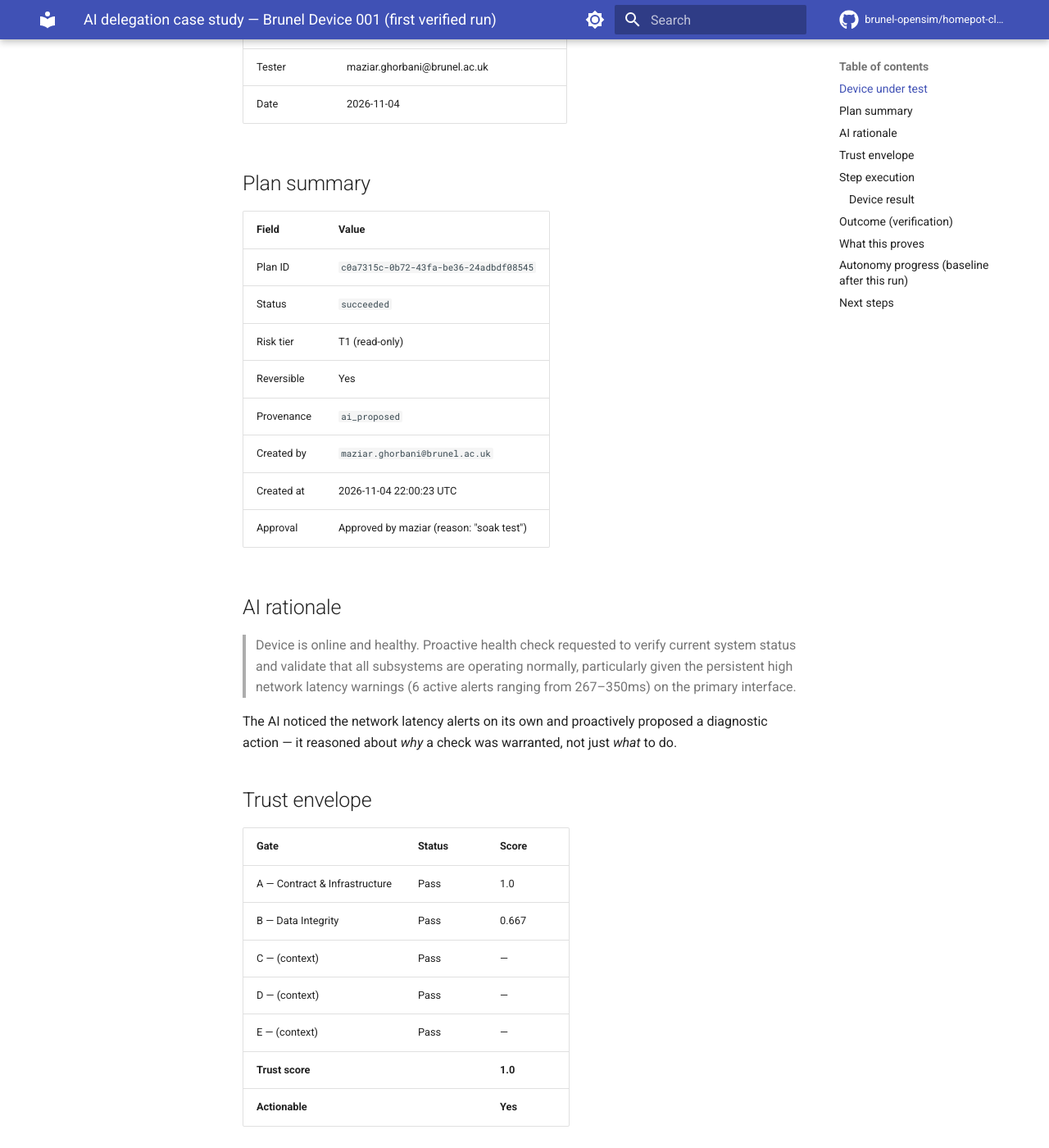
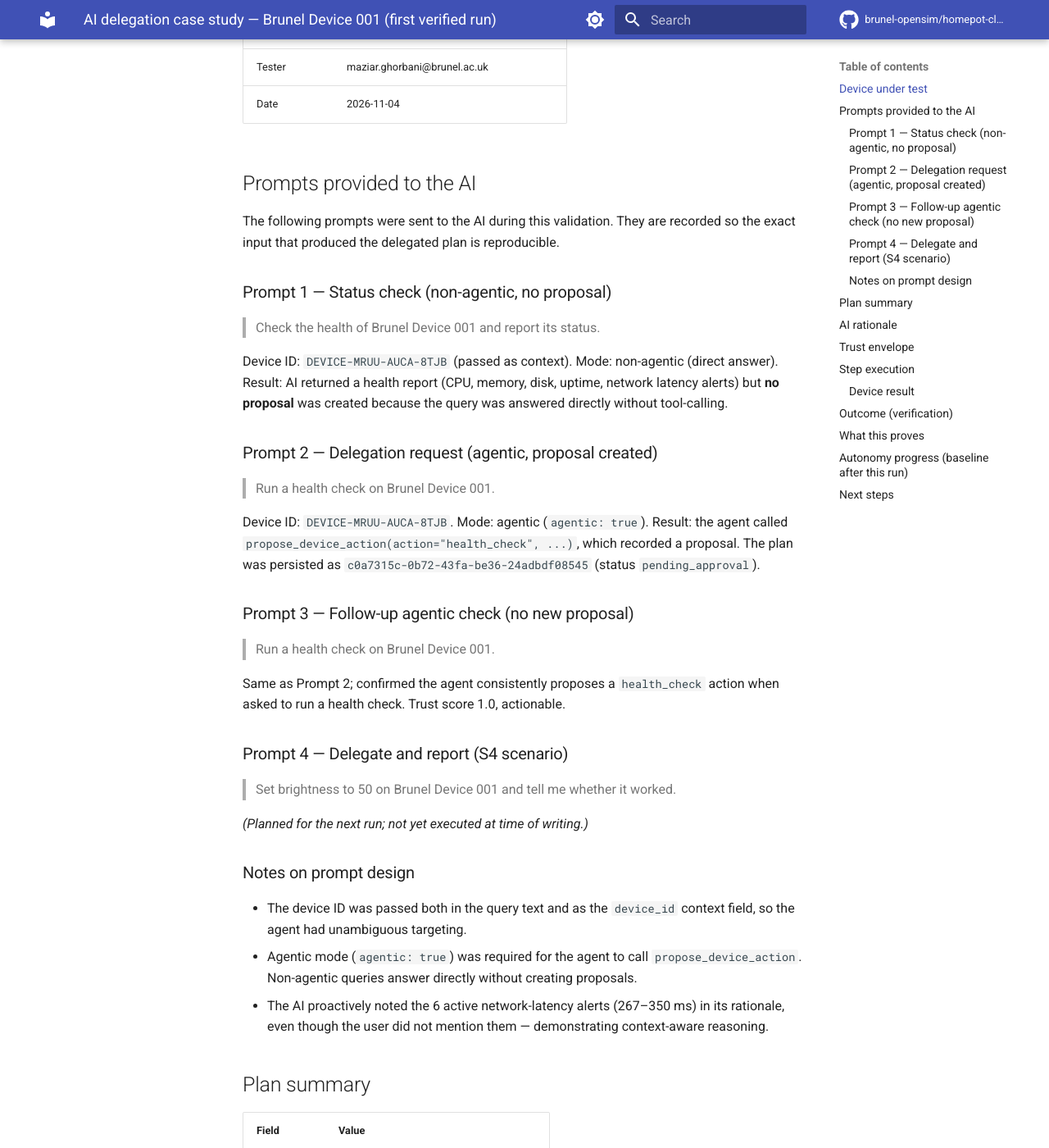
Before and after one commit to brunel-opensim/homepot-client, an MkDocs documentation site: the page built from docs/ai-delegation-case-study-brunel-001.md, in a window 1280 px wide and 1400 px high, scrolled down 651 px. Shown: the whole window at 82% size. Built offline with MkDocs 1.6.1 and Material for MkDocs 9.7.7, drawn with Linux system fonts in a browser that asks for light colours; comment, search, counter and statistics services are not loaded; the version menu is left out.

Commit message:
docs: add prompts provided to the AI in the Brunel 001 case study

```diff
--- a/docs/ai-delegation-case-study-brunel-001.md
+++ b/docs/ai-delegation-case-study-brunel-001.md
@@ -16,6 +16,53 @@ for later modifications.
 | Agent version | (check Device Details → Source) |
 | Tester | maziar.ghorbani@brunel.ac.uk |
 | Date | 2026-11-04 |
+
+## Prompts provided to the AI
+
+The following prompts were sent to the AI during this validation. They are
+recorded so the exact input that produced the delegated plan is reproducible.
+
+### Prompt 1 — Status check (non-agentic, no proposal)
+
+> Check the health of Brunel Device 001 and report its status.
+
+Device ID: `DEVICE-MRUU-AUCA-8TJB` (passed as context). Mode: non-agentic
+(direct answer). Result: AI returned a health report (CPU, memory, disk,
+uptime, network latency alerts) but **no proposal** was created because the
+query was answered directly without tool-calling.
+
+### Prompt 2 — Delegation request (agentic, proposal created)
+
+> Run a health check on Brunel Device 001.
+
+Device ID: `DEVICE-MRUU-AUCA-8TJB`. Mode: agentic (`agentic: true`).
+Result: the agent called `propose_device_action(action="health_check", ...)`,
+which recorded a proposal. The plan was persisted as
+`c0a7315c-0b72-43fa-be36-24adbdf08545` (status `pending_approval`).
+
+### Prompt 3 — Follow-up agentic check (no new proposal)
+
+> Run a health check on Brunel Device 001.
+
+Same as Prompt 2; confirmed the agent consistently proposes a `health_check`
+action when asked to run a health check. Trust score 1.0, actionable.
+
+### Prompt 4 — Delegate and report (S4 scenario)
+
+> Set brightness to 50 on Brunel Device 001 and tell me whether it worked.
+
+*(Planned for the next run; not yet executed at time of writing.)*
+
+### Notes on prompt design
+
+- The device ID was passed both in the query text and as the `device_id`
+  context field, so the agent had unambiguous targeting.
+- Agentic mode (`agentic: true`) was required for the agent to call
+  `propose_device_action`. Non-agentic queries answer directly without
+  creating proposals.
+- The AI proactively noted the 6 active network-latency alerts (267–350 ms)
+  in its rationale, even though the user did not mention them — demonstrating
+  context-aware reasoning.
 
 ## Plan summary
 
```
